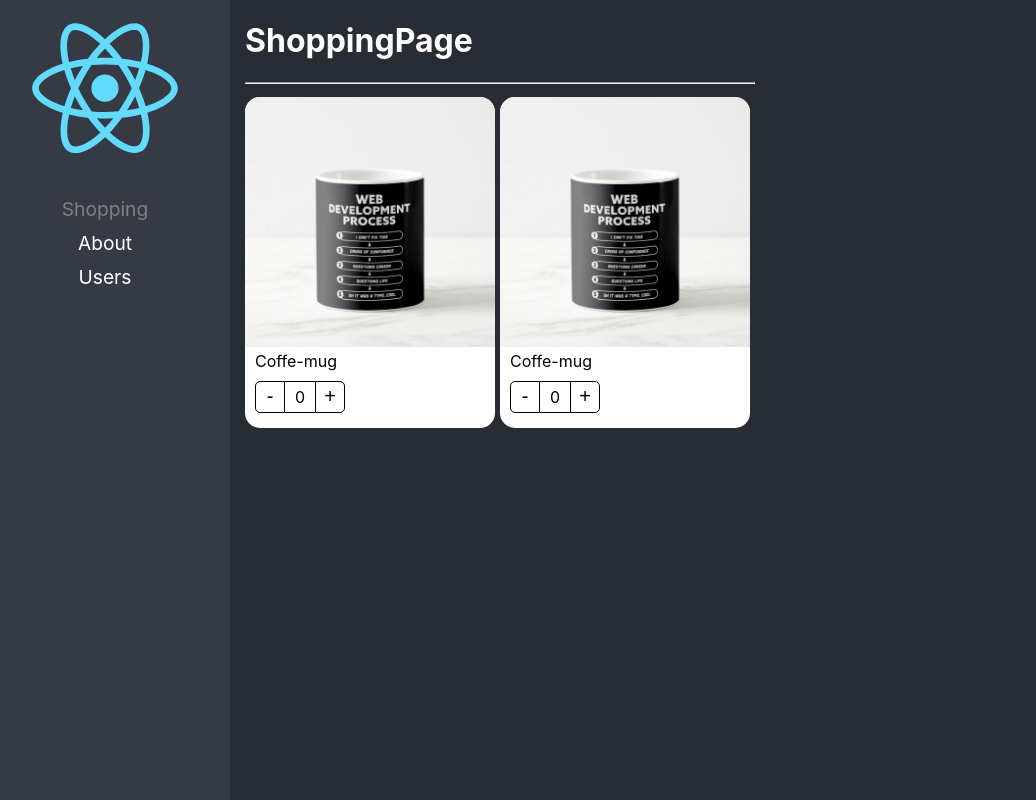
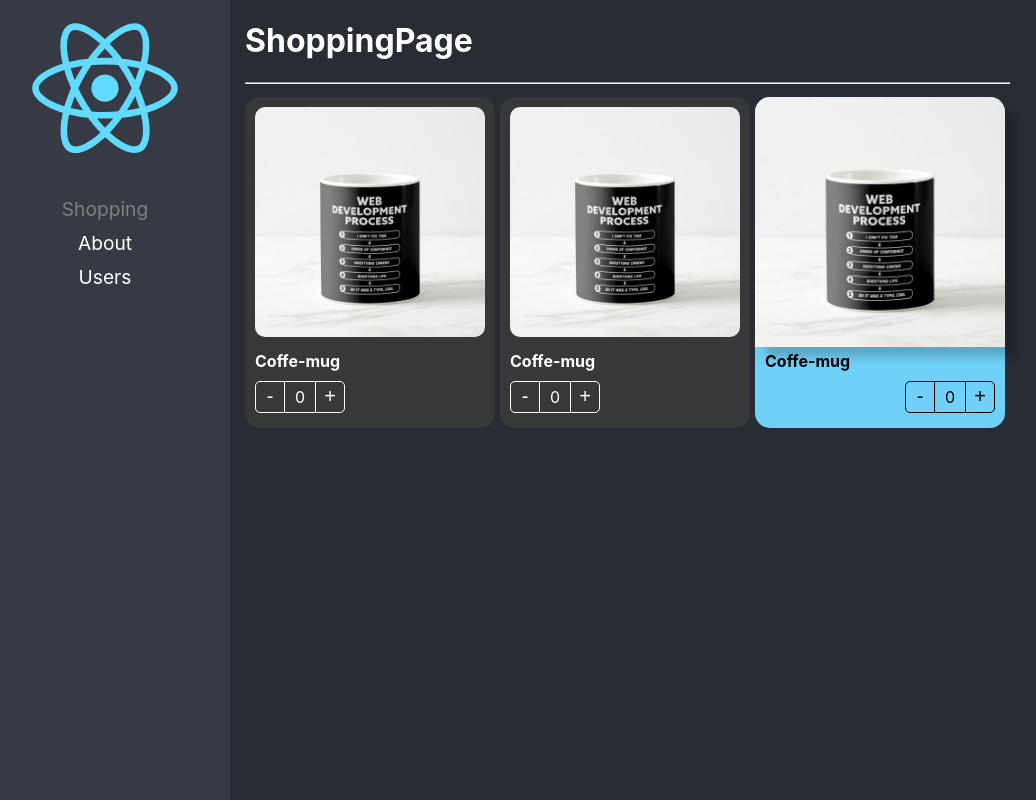
Before and after one commit to mfernandezfreire/react-pro, a React (Create React App) app: page / in a window 1280 px wide. Shown: the whole page, without its empty margins (20-1056 px from the left). Built offline with nearby package versions, Linux system fonts and the light colour scheme.

Commit message:
Component Compound Extend Styles

```diff
--- a/src/02-component-patterns/components/ProductButtons.tsx
+++ b/src/02-component-patterns/components/ProductButtons.tsx
@@ -3,12 +3,20 @@
 
 import styles from '../styles/styles.module.css';
 
-export const ProductButtons = () => {
+export interface Props {
+    className?: string;
+    style?: React.CSSProperties;
+}
+
+export const ProductButtons = ({ className, style }: Props) => {
 
     const { increaseBy, counter } = useContext(ProductContext)
 
     return (
-        <div className={styles.buttonsContainer}>
+        <div
+            className={`${styles.buttonsContainer} ${className}`}
+            style={style}
+        >
             <button
                 className={styles.buttonMinus}
                 onClick={() => increaseBy(-1)}
--- a/src/02-component-patterns/components/ProductCard.tsx
+++ b/src/02-component-patterns/components/ProductCard.tsx
@@ -1,13 +1,20 @@
 import { createContext } from 'react';
 import { useProduct } from '../hooks/useProduct';
-import { ProductCardProps, ProductContextProps } from '../interfaces/interfaces';
+import { Product, ProductContextProps } from '../interfaces/interfaces';
 
 import styles from '../styles/styles.module.css';
 
 export const ProductContext = createContext({} as ProductContextProps);
 const { Provider } = ProductContext;
 
-export const ProductCard = ({ children, product }: ProductCardProps) => {
+export interface Props {
+    product: Product,
+    children?: React.ReactElement | React.ReactElement[];
+    className?: string;
+    style?: React.CSSProperties;
+}
+
+export const ProductCard = ({ children, product, className, style }: Props) => {
 
     const { counter, increaseBy } = useProduct();
 
@@ -19,7 +26,10 @@
                 product
             }}
         >
-            <div className={styles.productCard}>
+            <div
+                className={`${styles.productCard} ${className}`}
+                style={style}
+            >
                 {children}
             </div>
         </Provider>
--- a/src/02-component-patterns/components/ProductImage.tsx
+++ b/src/02-component-patterns/components/ProductImage.tsx
@@ -5,7 +5,13 @@
 
 import styles from '../styles/styles.module.css';
 
-export const ProductImage = ({ img = '' }) => {
+export interface Props {
+    className?: string;
+    img?: string;
+    style?: React.CSSProperties;
+}
+
+export const ProductImage = ({ img, className, style }: Props) => {
 
     const { product } = useContext(ProductContext);
     let imgToShow: string;
@@ -19,6 +25,11 @@
     }
 
     return (
-        <img className={styles.productImg} src={imgToShow} alt="Product" />
+        <img
+            className={`${styles.productImg} ${className}`}
+            style={style}
+            src={imgToShow}
+            alt="Product"
+        />
     )
 }
--- a/src/02-component-patterns/components/ProductTitle.tsx
+++ b/src/02-component-patterns/components/ProductTitle.tsx
@@ -3,11 +3,22 @@
 
 import styles from '../styles/styles.module.css';
 
-export const ProductTitle = ({ title }: { title?: string }) => {
+export interface Props {
+    className?: string,
+    title?: string,
+    style?: React.CSSProperties;
+}
+
+export const ProductTitle = ({ title, className, style }: Props) => {
 
     const { product } = useContext(ProductContext);
 
     return (
-        <span className={styles.productDescription} >{title ? title : product.title}</span>
+        <span
+            className={`${styles.productDescription} ${className}`}
+            style={style}
+        >
+            {title ? title : product.title}
+        </span>
     )
 }
--- a/src/02-component-patterns/pages/ShoppingPage.tsx
+++ b/src/02-component-patterns/pages/ShoppingPage.tsx
@@ -1,4 +1,6 @@
 import { ProductButtons, ProductCard, ProductImage, ProductTitle } from '../components';
+
+import '../styles/custom-styles.css';
 
 const product = {
     id: '1',
@@ -18,16 +20,56 @@
                     flexWrap: 'wrap',
                 }}
             >
-                <ProductCard product={product} >
-                    <ProductCard.Image />
-                    <ProductCard.Title />
-                    <ProductCard.Buttons />
+                <ProductCard
+                    product={product}
+                    className='bg-dark'
+                >
+                    <ProductCard.Image
+                        className='custom-image'
+                    />
+                    <ProductCard.Title
+                        className='text-white text-bold'
+                    />
+                    <ProductCard.Buttons
+                        className="custom-buttons"
+                    />
                 </ ProductCard >
 
-                <ProductCard product={product} >
-                    <ProductImage />
-                    <ProductTitle />
-                    <ProductButtons />
+                <ProductCard
+                    product={product}
+                    className='bg-dark'
+                >
+                    <ProductImage
+                        className='custom-image'
+                    />
+                    <ProductTitle
+                        className='text-white text-bold'
+                    />
+                    <ProductButtons
+                        className="custom-buttons"
+                    />
+                </ ProductCard >
+
+                <ProductCard
+                    product={product}
+                    style={{
+                        backgroundColor: '#70D1F8'
+                    }}
+                >
+                    <ProductImage
+                        style={{
+                            boxShadow: '10px 10px 10px rgba(0,0,0,0.2)'
+                        }}
+                    />
+                    <ProductTitle
+                        style={{
+                            fontWeight: 'bold',
+                        }}
+                    />
+                    <ProductButtons style={{
+                        display: 'flex',
+                        justifyContent: 'end',
+                    }} />
                 </ ProductCard >
 
             </div>
--- /dev/null
+++ b/src/02-component-patterns/styles/custom-styles.css
@@ -0,0 +1,22 @@
+.bg-dark {
+  background-color: rgb(56, 56, 56);
+}
+
+.text-white {
+    color: white;
+}
+
+.text-bold {
+    font-weight: bold;
+}
+
+.custom-image {
+    width: calc((100% - 20px));
+    padding: 10px;
+    border-radius: 20px;
+}
+
+.custom-buttons button, .custom-buttons div {
+    color: white;
+    border-color: white;
+}
```
Also changed, not shown: src/02-component-patterns/interfaces/interfaces.ts (+7 -9 lines).
